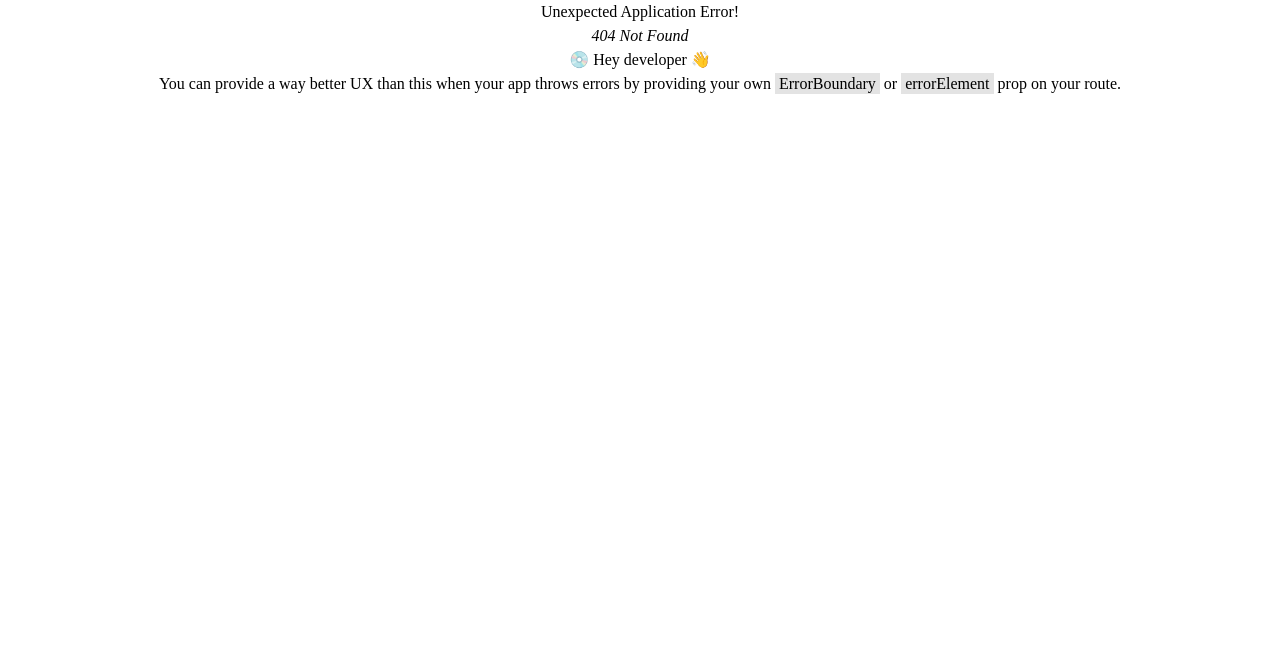
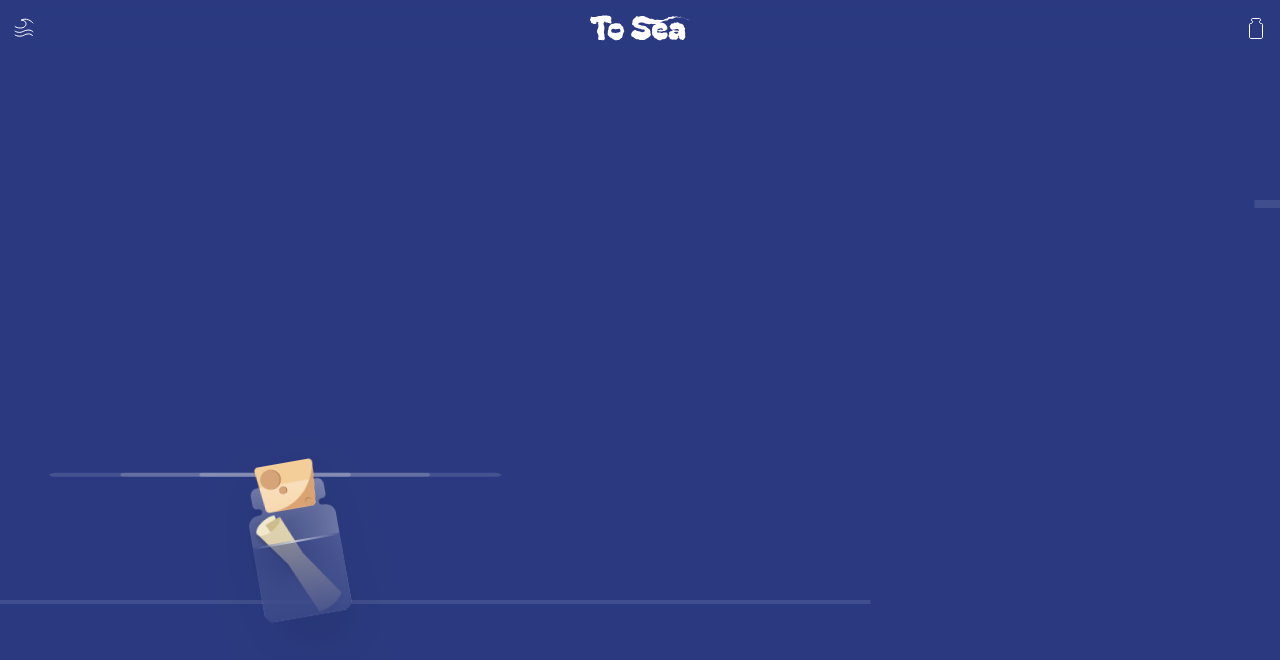
Before and after one commit to UMC-hackathon-2team/web, a React (Vite) app in the folder ToSea-FE/: page /motion in a window 1280 px wide. Before the commit this address had no page. Shown: the top 660 px of the page. Built offline with nearby package versions, Linux system fonts and the light colour scheme; a web font is replaced by a local one.

Commit message:
feat: 모션 ui 구현

```diff
--- /dev/null
+++ b/ToSea-FE/src/pages/motions/BottleFlowPage.tsx
@@ -0,0 +1,198 @@
+import React, { useState, useRef, useEffect } from 'react'
+import { motion, AnimatePresence } from 'framer-motion'
+import type { Transition } from 'framer-motion'
+import { useNavigate } from 'react-router-dom'
+
+// SVG 파일 Import (Vite/SVGR 형식)
+import BottleIcon from '@/assets/icons/common/bottles/BottleWithLetter.svg?react'
+
+// --- 타입 정의 ---
+
+// 1. 잔물결 Props
+interface RippleProps {
+	id: number
+	top: string
+	left: string
+	scale: number
+	onComplete: (id: number) => void
+}
+
+// 2. onUpdate에서 받을 애니메이션 값들의 타입 정의
+interface AnimationValues {
+	top: string
+	left: string
+	scale: number
+}
+
+// --- 가로선 잔물결 이펙트 컴포넌트 ---
+const HorizontalRippleEffect: React.FC<RippleProps> = ({ id, top, left, scale, onComplete }) => {
+	const ripples = [0, 1, 2]
+
+	useEffect(() => {
+		const timer = setTimeout(() => {
+			onComplete(id)
+		}, 2000)
+		return () => clearTimeout(timer)
+	}, [id, onComplete])
+
+	return (
+		<div
+			className='absolute pointer-events-none'
+			style={{
+				top: top,
+				left: left,
+				transform: 'translate(200%, $50 * scale}px)',
+				zIndex: 0,
+			}}
+		>
+			{ripples.map(index => (
+				<motion.div
+					key={index}
+					className='absolute bg-white/40 rounded-full'
+					style={{
+						height: `${4 * scale}px`,
+						width: `${120 * scale}px`, // 너비를 좀 더 넓게 설정 (선택사항)
+						top: '50%',
+						left: '50%',
+						x: '-50%',
+						y: '-50%',
+					}}
+					initial={{ scaleX: 0.5, opacity: 0 }}
+					animate={{
+						scaleX: [0.5, 6 * scale], // 더 넓게 퍼지도록 설정 (선택사항)
+						opacity: [0.6, 0],
+					}}
+					transition={{
+						duration: 1.5,
+						ease: 'easeOut',
+						delay: index * 0.2,
+					}}
+				/>
+			))}
+		</div>
+	)
+}
+
+// --- 메인 병 이동 컴포넌트 ---
+const BottleFlowPage: React.FC = () => {
+	const navigate = useNavigate()
+
+	// 애니메이션 경로 데이터
+	const path = {
+		top: ['15%', '35%', '60%', '85%'],
+		left: ['20%', '80%', '20%', '80%'],
+		scale: [0.4, 0.7, 1.1, 1.8],
+	}
+
+	const journeyTransition: Transition = {
+		duration: 12,
+		ease: 'easeInOut',
+		repeat: 0,
+		repeatDelay: 1,
+		times: [0, 0.33, 0.66, 1],
+	}
+
+	const [ripples, setRipples] = useState<RippleProps[]>([])
+	const rippleCount = useRef(0)
+	const lastTriggeredIndex = useRef<number>(-1)
+
+	const handleRippleComplete = (id: number) => {
+		setRipples(prev => prev.filter(ripple => ripple.id !== id))
+	}
+
+	const handleUpdate = (latest: AnimationValues) => {
+		const currentTop = parseFloat(latest.top)
+		const currentLeft = parseFloat(latest.left)
+		const currentScale = latest.scale
+
+		path.top.forEach((goalTopStr, index) => {
+			if (index === lastTriggeredIndex.current) return
+
+			const goalTop = parseFloat(goalTopStr)
+			const goalLeft = parseFloat(path.left[index])
+
+			const isClose = Math.abs(currentTop - goalTop) < 1.5 && Math.abs(currentLeft - goalLeft) < 1.5
+
+			if (isClose) {
+				setRipples(prev => [
+					...prev,
+					{
+						id: rippleCount.current++,
+						top: latest.top,
+						left: latest.left,
+						scale: currentScale,
+						onComplete: handleRippleComplete,
+					},
+				])
+
+				lastTriggeredIndex.current = index
+
+				if (index === path.top.length - 1) {
+					setTimeout(() => {
+						lastTriggeredIndex.current = -1
+					}, 2000)
+				}
+			}
+		})
+	}
+
+	return (
+		<div className='relative w-full h-screen overflow-hidden bg-[#2b3a80] flex items-center justify-center'>
+			<AnimatePresence>
+				{ripples.map(ripple => (
+					<HorizontalRippleEffect key={ripple.id} {...ripple} />
+				))}
+			</AnimatePresence>
+
+			<motion.div
+				className='absolute z-10 flex items-center justify-center'
+				animate={{
+					top: path.top,
+					left: path.left,
+					scale: path.scale,
+				}}
+				transition={journeyTransition}
+				onUpdate={latest => handleUpdate(latest as unknown as AnimationValues)}
+				onAnimationComplete={() => {
+					setTimeout(() => {
+						navigate('/bottle-open')
+					}, 1000)
+				}}
+			>
+				<motion.div
+					animate={{
+						rotate: [-10, 10, -10],
+						y: [-10, 10, -10],
+					}}
+					transition={{
+						duration: 4,
+						repeat: Infinity,
+						ease: 'easeInOut',
+					}}
+					className='relative z-10'
+				>
+					<BottleIcon className='w-20 h-auto drop-shadow-2xl' />
+					{/* 물 표면 효과 - 병 중간에 가로선 */}
+					<div className='absolute top-1/2 left-0 w-full h-0.5 bg-gradient-to-r from-transparent via-white/60 to-transparent z-20' />
+					{/* 물 아래 부분 오버레이 */}
+					<div className='absolute top-1/2 left-0 w-full h-1/2 bg-gradient-to-b from-[#2b3a80]/50 to-[#2b3a80]/85 z-10 rounded-b-lg' />
+				</motion.div>
+			</motion.div>
+
+			<div className='absolute inset-0 z-0 opacity-10 pointer-events-none'>
+				<motion.div
+					className='w-full h-2 bg-white absolute top-1/4'
+					animate={{ x: ['-100%', '100%'] }}
+					transition={{ duration: 2, repeat: Infinity, ease: 'linear' }}
+				/>
+				<motion.div
+					className='w-full h-1 bg-white absolute top-3/4'
+					animate={{ x: ['100%', '-100%'] }}
+					transition={{ duration: 3, repeat: Infinity, ease: 'linear' }}
+				/>
+			</div>
+		</div>
+	)
+}
+
+export default BottleFlowPage
--- /dev/null
+++ b/ToSea-FE/src/pages/motions/BottleOpenPage.tsx
@@ -0,0 +1,136 @@
+import React from 'react'
+import { motion } from 'framer-motion'
+// SVG 경로가 맞는지 확인해주세요
+import BottleWithLetterIcon from '@/assets/icons/common/bottles/BottleWithLetter.svg?react'
+import FilledButton from '@/components/common/button/FilledButton'
+
+interface SparkleProps {
+	top: string
+	left: string
+	delay: number
+	size: number
+}
+
+const Sparkle: React.FC<SparkleProps> = ({ top, left, delay, size }) => {
+	return (
+		<motion.div
+			className='absolute rounded-full'
+			style={{
+				top,
+				left,
+				width: `${size}px`,
+				height: `${size}px`,
+				// ★ 핵심 수정: 반딧불이 그라데이션 효과
+				// 중심(0%): 밝은 흰색/노란색
+				// 중간(40%): 진한 노란색/금색
+				// 끝(100%): 투명
+				background: 'radial-gradient(closest-side, rgba(255,255,230,1) 0%, rgba(255,215,0,0.6) 40%, transparent 100%)',
+				// 빛 번짐(Glow) 효과 추가
+				boxShadow: '0 0 10px 2px rgba(253, 224, 71, 0.3)',
+			}}
+			initial={{ opacity: 0, scale: 0 }}
+			animate={{
+				opacity: [0, 1, 0.5, 1, 0], // 깜빡이는 느낌을 불규칙하게
+				scale: [0, 1.2, 0.8, 1, 0], // 크기도 살짝씩 변함
+			}}
+			transition={{
+				duration: 4, // 조금 더 천천히 깜빡이도록 수정
+				repeat: Infinity,
+				delay,
+				ease: 'easeInOut',
+			}}
+		/>
+	)
+}
+
+const BottleOpenPage = () => {
+	const sparkles: SparkleProps[] = [
+		{ top: '15%', left: '10%', delay: 0, size: 24 }, // 사이즈를 조금 키우면 그라데이션이 더 잘 보입니다
+		{ top: '25%', left: '85%', delay: 0.5, size: 18 },
+		{ top: '70%', left: '15%', delay: 1, size: 22 },
+		{ top: '80%', left: '80%', delay: 1.5, size: 14 },
+		{ top: '40%', left: '90%', delay: 2, size: 20 },
+		// 몇 개 더 추가하면 풍성해 보입니다
+		{ top: '10%', left: '50%', delay: 2.5, size: 16 },
+		{ top: '60%', left: '60%', delay: 3, size: 25 },
+	]
+
+	return (
+		<div className='relative w-full h-screen overflow-hidden bg-gradient-to-b from-[#3d4d99] to-[#2b3a80] flex flex-col items-center justify-center'>
+			{/* 반짝이는 반딧불이들 */}
+			{sparkles.map((sparkle, index) => (
+				<Sparkle key={index} {...sparkle} />
+			))}
+
+			{/* 가로선 잔물결 효과 */}
+			<div className='absolute inset-0 z-0 opacity-10 pointer-events-none'>
+				<motion.div
+					className='w-full h-1 bg-white absolute top-1/4'
+					animate={{ x: ['-100%', '100%'] }}
+					transition={{ duration: 3, repeat: Infinity, ease: 'linear' }}
+				/>
+				<motion.div
+					className='w-full h-0.5 bg-white absolute top-1/2'
+					animate={{ x: ['100%', '-100%'] }}
+					transition={{ duration: 4, repeat: Infinity, ease: 'linear' }}
+				/>
+				<motion.div
+					className='w-full h-1 bg-white absolute top-3/4'
+					animate={{ x: ['-100%', '100%'] }}
+					transition={{ duration: 2.5, repeat: Infinity, ease: 'linear' }}
+				/>
+			</div>
+
+			{/* 중앙 유리병 with 편지 */}
+			<motion.div
+				className='relative z-10 mb-20'
+				initial={{ scale: 0, opacity: 0 }}
+				animate={{ scale: 1, opacity: 1 }}
+				transition={{ duration: 0.8, ease: 'easeOut' }}
+			>
+				<motion.div
+					animate={{
+						y: [-5, 5, -5],
+					}}
+					transition={{
+						duration: 3,
+						repeat: Infinity,
+						ease: 'easeInOut',
+					}}
+				>
+					<BottleWithLetterIcon className='w-48 h-auto drop-shadow-2xl' />
+				</motion.div>
+
+				{/* 병 주변 빛 효과 (여기도 따뜻한 색으로 변경) */}
+				<motion.div
+					className='absolute inset-0 -z-10'
+					animate={{
+						scale: [1, 1.2, 1],
+						opacity: [0.3, 0.6, 0.3],
+					}}
+					transition={{
+						duration: 2.5,
+						repeat: Infinity,
+						ease: 'easeInOut',
+					}}
+					style={{
+						background: 'radial-gradient(circle, rgba(255, 236, 179, 0.5) 0%, transparent 70%)',
+						filter: 'blur(30px)',
+					}}
+				/>
+			</motion.div>
+
+			{/* 즉시열어보기 버튼 */}
+			<motion.div
+				className='absolute bottom-20 z-20'
+				initial={{ y: 50, opacity: 0 }}
+				animate={{ y: 0, opacity: 1 }}
+				transition={{ delay: 0.5, duration: 0.6 }}
+			>
+				<FilledButton label='즉시열어보기' onClick={() => console.log('병 열기')} className='px-16 py-4 text-lg' />
+			</motion.div>
+		</div>
+	)
+}
+
+export default BottleOpenPage
```
Also changed, not shown: ToSea-FE/src/App.tsx (+10 -0 lines), ToSea-FE/src/assets/icons/common/bottles/BottleWithLetter.svg (added).
